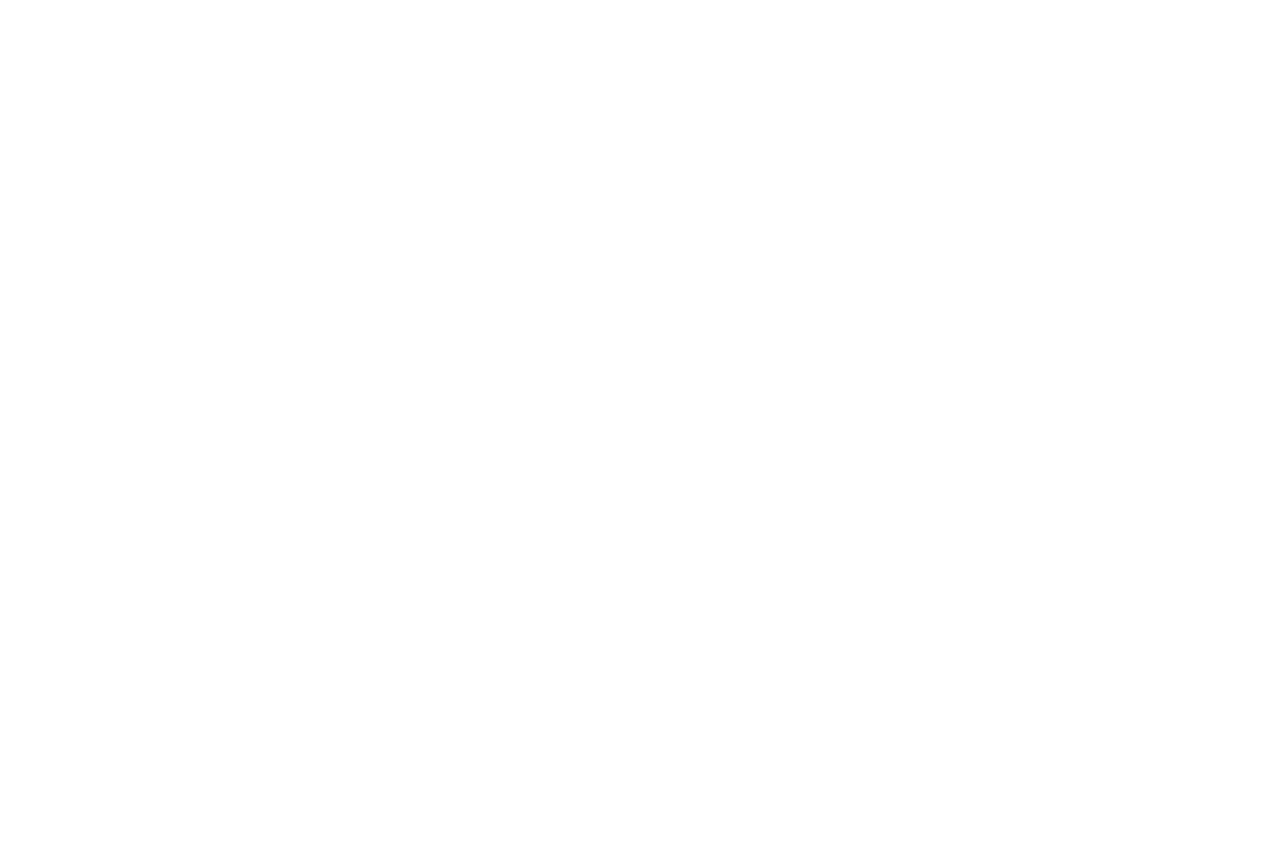
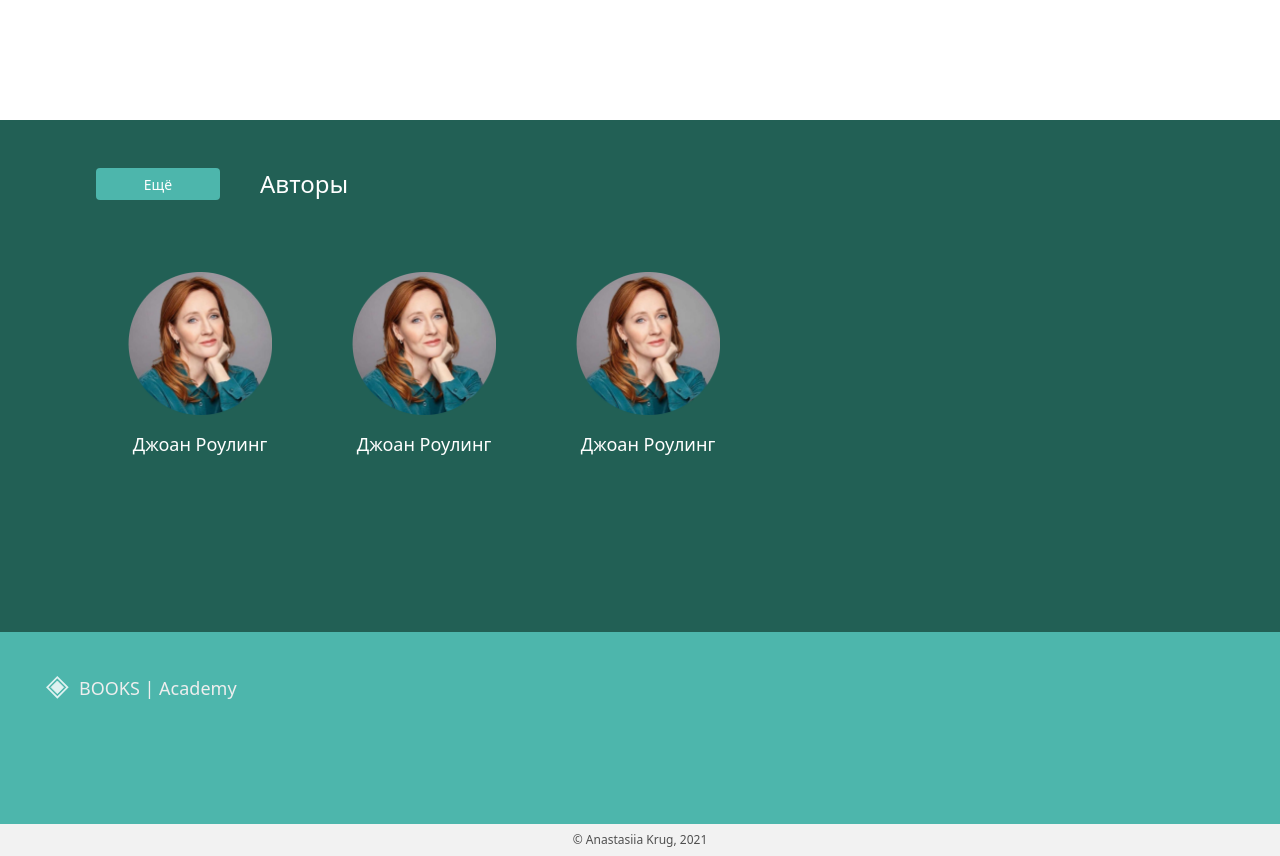
Before and after one commit to anastasiia-krug/Library, a Nuxt app: page / in a window 1280 px wide. Shown: the part 1480-2336 px from the top of the page. Before the commit the page ends 1600 px from the top, so only its background shows below. Built offline with nearby package versions, Linux system fonts and the light colour scheme.

Commit message:
Секции authors, footer.

```diff
--- /dev/null
+++ b/components/home/Authors.vue
@@ -0,0 +1,94 @@
+<template>
+  <section class="authors">
+    <div class="wrapper authors_container">
+      <div class="authors_header">
+        <button class="authors_header-button button p">Ещё</button>
+        <h2 class="authors_h2 h2">Авторы</h2>
+      </div>
+      <div class="authors_main">
+        <div class="author-card">
+          <div class="author-card_img-container">
+            <img class="author-card_img" src="../../assets/img/joanne_rowling.png" alt="Joanne Rowling">
+          </div>
+          <h3 class="author-card_h3 h3">Джоан Роулинг</h3>
+        </div>
+        <div class="author-card">
+          <div class="author-card_img-container">
+            <img class="author-card_img" src="../../assets/img/joanne_rowling.png" alt="Joanne Rowling">
+          </div>
+          <h3 class="author-card_h3 h3">Джоан Роулинг</h3>
+        </div>
+        <div class="author-card">
+          <div class="author-card_img-container">
+            <img class="author-card_img" src="../../assets/img/joanne_rowling.png" alt="Joanne Rowling">
+          </div>
+          <h3 class="author-card_h3 h3">Джоан Роулинг</h3>
+        </div>
+      </div>
+    </div>
+  </section>
+</template>
+
+<style>
+.authors {
+  width: 100%;
+  height: 32rem;
+  background: #226055;
+}
+
+.authors_container {
+  height: 100%;
+  display: flex;
+  flex-wrap: wrap;
+  align-content: flex-start;
+}
+
+.authors_header {
+  display: flex;
+  width: 100%;
+  height: 2rem;
+  margin-top: 3rem;
+}
+
+.authors_header-button {
+  width: 7.75rem;
+  height: 2rem;
+  margin-right: 2.5rem;
+}
+
+.authors_h2 {
+  color: #FFFFFF;
+}
+
+.authors_main {
+  display: flex;
+  width: 100%;
+  height: 20rem;
+  margin-top: 3rem;
+}
+
+.author-card {
+  display: flex;
+  flex-wrap: wrap;
+  align-content: flex-start;
+  width: 9rem;
+  margin: 1.5rem 3rem 0 2rem;
+}
+
+.author-card_img-container {
+  width: 9rem;
+  height: 9rem;
+}
+
+.author-card_img {
+  width: 100%;
+}
+
+.author-card_h3 {
+  position: relative;
+  width: 100%;
+  margin-top: 1rem;
+  color: #FFFFFF;
+  text-align: center;
+}
+</style>
--- a/components/home/Books.vue
+++ b/components/home/Books.vue
@@ -15,23 +15,23 @@
         <div class="wrapper">
           <div class="books_wrapper">
             <div class="books_cards-container">
-              <div class="card">
-                <div class="card_left">
-                  <img class="card_img" src="../../assets/img/harry_potter_and_the_philosophers_stone.png"
+              <div class="book-card">
+                <div class="book-card_left">
+                  <img class="book-card_img" src="../../assets/img/harry_potter_and_the_philosophers_stone.png"
                        alt="Harry Potter and the philosopher's stone">
-                  <button class="card_button button span">Подробнее...</button>
+                  <button class="book-card_button button span">Подробнее...</button>
                 </div>
-                <div class="card_right">
-                  <div class="card_right-top">
-                    <h3 class="card_h3 h3-bold">Гарри Поттер и философский камень</h3>
-                    <p class="card_p p">Одиннадцатилетний мальчик-сирота живет в семье тетки и даже не подозревает, что он — волшебник...
+                <div class="book-card_right">
+                  <div class="book-card_right-top">
+                    <h3 class="book-card_h3 h3-bold">Гарри Поттер и философский камень</h3>
+                    <p class="book-card_p p">Одиннадцатилетний мальчик-сирота живет в семье тетки и даже не подозревает, что он — волшебник...
 
                       И однажды, ему приходит письмо, изменив его жизнь навсегда...</p>
-                    <p class="card_caption">Джоан Роулинг</p>
+                    <p class="book-card_caption">Джоан Роулинг</p>
                   </div>
-                  <div class="card_right-bottom">
-                    <div class="card_genre h4">Фэнтези</div>
-                    <div class="card_price h4-bold">620 ₴</div>
+                  <div class="book-card_right-bottom">
+                    <div class="book-card_genre h4">Фэнтези</div>
+                    <div class="book-card_price h4-bold">620 ₴</div>
                   </div>
                 </div>
               </div>
@@ -99,7 +99,7 @@
   max-height: 52rem;
 }
 
-.card {
+.book-card {
   display: flex;
   width: 27rem;
   height: 18.125rem;
@@ -109,19 +109,19 @@
   box-shadow: 0.25rem 0.25rem 1rem rgba(33, 33, 33, 0.15);
 }
 
-.card_left {
+.book-card_left {
   width: 11rem;
   height: 100%;
 }
 
-.card_img {
+.book-card_img {
   position: relative;
   top: 0;
   z-index: 2;
   width: 100%;
 }
 
-.card_button {
+.book-card_button {
   position: relative;
   bottom: 2.75rem;
   z-index: 3;
@@ -132,13 +132,13 @@
   border-top-right-radius: 0;
 }
 
-.card_right {
+.book-card_right {
   display: flex;
   flex-wrap: wrap;
   align-content: flex-start;
 }
 
-.card_right-top {
+.book-card_right-top {
   display: flex;
   flex-wrap: wrap;
   align-content: flex-start;
@@ -146,20 +146,20 @@
   padding: 1rem 1rem 0 1.5rem;
 }
 
-.card_h3 {
+.book-card_h3 {
   width: 100%;
   margin-bottom: 0.5rem;
   color: #212121;
 }
 
-.card_p {
+.book-card_p {
   width: 100%;
   margin-bottom: 0.3125rem;
   white-space: pre-line;
   color: #212121;
 }
 
-.card_caption {
+.book-card_caption {
   width: 100%;
   margin-bottom: 0.25rem;
   font-family: 'Noto Sans', sans-serif;
@@ -171,21 +171,21 @@
   color: #A9A9A9;
 }
 
-.card_right-bottom {
+.book-card_right-bottom {
   display: flex;
   width: 16rem;
   border-top: 0.0625rem solid #F2F2F2;
   padding: 0.625rem 0 0.625rem;
 }
 
-.card_genre {
+.book-card_genre {
   width: 75%;
   border-right: 0.0625rem solid #F2F2F2;
   color: #4F4F4F;
   text-align: center;
 }
 
-.card_price {
+.book-card_price {
   width: 25%;
   color: #212121;
   text-align: center;
--- /dev/null
+++ b/components/layouts/Footer.vue
@@ -0,0 +1,56 @@
+<template>
+  <section class="footer">
+    <div class="footer_main">
+      <div class="footer_main-container">
+        <Logo class="footer_logo" />
+      </div>
+    </div>
+    <div class="footer_copyright">
+      <p class="footer_copyright-p span">© Anastasiia Krug, 2021</p>
+    </div>
+  </section>
+</template>
+
+<style>
+.footer {
+  width: 100%;
+  height: 14rem;
+  display: flex;
+  flex-wrap: wrap;
+  align-content: flex-start;
+}
+
+.footer_main {
+  width: 100%;
+  height: 12rem;
+  background: #4DB6AC;
+}
+
+.footer_main-container {
+  height: 6rem;
+  margin-top: 2.5rem;
+}
+
+.footer_copyright {
+  display: flex;
+  align-items: center;
+  justify-content: center;
+  width: 100%;
+  height: 2rem;
+  background: #F2F2F2;
+}
+
+.footer_copyright-p {
+  color: #4F4F4F;
+}
+</style>
+
+<script>
+import Logo from '@/components/layouts/Logo.vue'
+
+export default {
+  components: {
+    Logo
+  }
+}
+</script>
--- a/components/layouts/Header.vue
+++ b/components/layouts/Header.vue
@@ -1,12 +1,7 @@
 <template>
   <section class="header">
     <div class="header_left">
-      <div class="header_logo">
-        <nuxt-link to="/">
-          <img class="header_logo-svg" src="../../assets/svg/logo.svg" alt="logo" height="23px" width="23px">
-          <h3 class="header_logo-h3 h3">BOOKS | Academy</h3>
-        </nuxt-link>
-      </div>
+      <Logo />
       <div class="header_search">
         <input class="header_search-input" type="search" placeholder="Поиск">
         <button class="header_search-button">
@@ -41,25 +36,6 @@
   justify-content: space-between;
   align-items: center;
   width: calc(50% + 8.125rem);
-}
-
-.header_logo {
-  display: flex;
-  align-items: center;
-  height: 2.0625rem;
-  margin-left: 2.875rem;
-}
-
-.header_logo >a{
-  display: flex;
-  text-decoration: none;
-  color: #EEEEEE;
-}
-
-.header_logo-svg {
-  width: 1.4375rem;
-  height: 1.4375rem;
-  margin-right: 0.625rem;
 }
 
 .header_search {
@@ -120,3 +96,13 @@
   border-bottom: 0.0625rem solid #FFFFFF;
 }
 </style>
+
+<script>
+import Logo from '@/components/layouts/Logo.vue'
+
+export default {
+  components: {
+    Logo
+  }
+}
+</script>
--- /dev/null
+++ b/components/layouts/Logo.vue
@@ -0,0 +1,29 @@
+<template>
+  <div class="logo">
+    <nuxt-link to="/">
+      <img class="logo-svg" src="../../assets/svg/logo.svg" alt="logo" height="23px" width="23px">
+      <h3 class="logo-h3 h3">BOOKS | Academy</h3>
+    </nuxt-link>
+  </div>
+</template>
+
+<style>
+.logo {
+  display: flex;
+  align-items: center;
+  height: 2.0625rem;
+  margin-left: 2.875rem;
+}
+
+.logo >a{
+  display: flex;
+  text-decoration: none;
+  color: #EEEEEE;
+}
+
+.logo-svg {
+  width: 1.4375rem;
+  height: 1.4375rem;
+  margin-right: 0.625rem;
+}
+</style>
--- a/layouts/default.vue
+++ b/layouts/default.vue
@@ -2,15 +2,18 @@
   <div>
     <Header/>
     <Nuxt/>
+    <Footer />
   </div>
 </template>
 
 <script>
 import Header from '@/components/layouts/Header.vue'
+import Footer from '@/components/layouts/Footer.vue'
 
 export default {
   components: {
-    Header
+    Header,
+    Footer
   }
 }
 </script>
--- a/pages/index.vue
+++ b/pages/index.vue
@@ -2,17 +2,20 @@
   <div>
     <FirstScreen />
     <Books />
+    <Authors />
   </div>
 </template>
 
 <script>
 import FirstScreen from '@/components/home/FirstScreen.vue'
 import Books from '@/components/home/Books.vue'
+import Authors from '@/components/home/Authors.vue'
 
 export default {
   components: {
     FirstScreen,
-    Books
+    Books,
+    Authors
   }
 }
 </script>
```
Also changed, not shown: assets/img/joanne_rowling.png (added).
